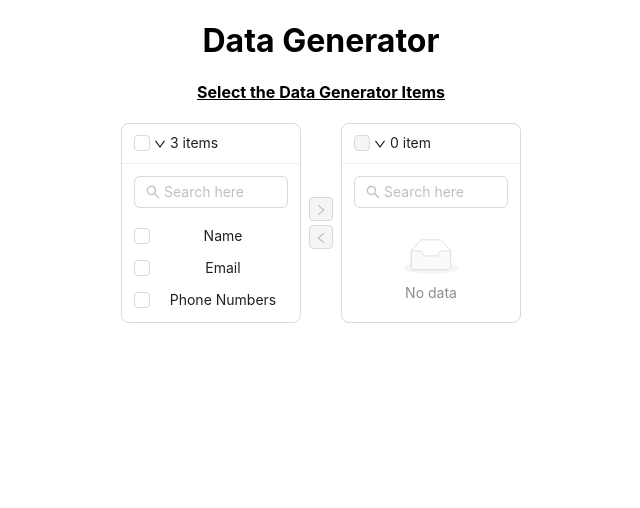
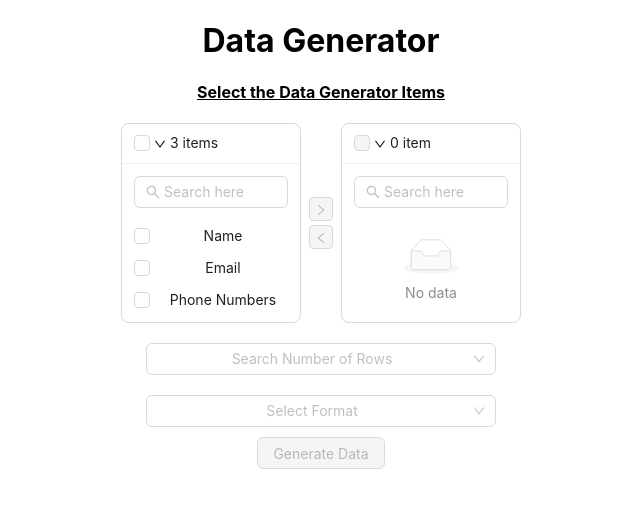
Before and after one commit to viswanath19/data-client, a React (Create React App) app: page / in a window 1280 px wide. Shown: the top 508 px of the page, without its empty margins (319-959 px from the left). Built offline with nearby package versions, Linux system fonts and the light colour scheme.

Commit message:
generate rows client

```diff
--- a/src/App.css
+++ b/src/App.css
@@ -15,6 +15,14 @@
 
 .App .selection-grid h4 {
   text-decoration: underline;
+}
+
+.selection-rows {
+  padding: 20px;
+}
+
+.generate-button {
+  padding: 10px;
 }
 
 @media (prefers-reduced-motion: no-preference) {
--- a/src/App.js
+++ b/src/App.js
@@ -1,11 +1,13 @@
 import './App.css';
-import { Transfer } from 'antd';
+import { Transfer, Select, Button } from 'antd';
 import React, {useState, useEffect} from 'react'
 
 function App() {
 
   const [mockData, setMockData] = useState([]);
   const [targetKeys, setTargetKeys] = useState([]);
+  const [rows, setRows] = useState(0);
+  const [returnFormat, setReturnFormat] = useState('');
 
   const getMock = () => {
     const tempMockData = [
@@ -49,6 +51,65 @@ function App() {
           render={(item) => item.title}
         />
       </div>
+      <div className='selection-rows'>
+        <Select
+          showSearch
+          style={{ width: 350 }}
+          placeholder="Search Number of Rows"
+          optionFilterProp="children"
+          filterOption={(input, option) => (option?.label ?? '').includes(input)}
+          filterSort={(optionA, optionB) =>
+            (optionA?.label ?? '').toLowerCase().localeCompare((optionB?.label ?? '').toLowerCase())
+          }
+          onChange={(value) => setRows(value)}
+          options={[
+            {
+              value: 50,
+              label: '50',
+            },
+            {
+              value: 100,
+              label: '100',
+            },
+            {
+              value: 150,
+              label: '150',
+            },
+            {
+              value: 200,
+              label: '200',
+            },
+            {
+              value: 250,
+              label: '250',
+            },
+          ]}
+        />
+      </div>
+      <div className='selection-return-format'>
+        <Select
+          showSearch
+          style={{ width: 350 }}
+          placeholder="Select Format"
+          optionFilterProp="children"
+          filterOption={(input, option) => (option?.label ?? '').includes(input)}
+          filterSort={(optionA, optionB) =>
+            (optionA?.label ?? '').toLowerCase().localeCompare((optionB?.label ?? '').toLowerCase())
+          }
+          onChange={(value) => setReturnFormat(value)}
+          options={[
+            {
+              value: 'HTML',
+              label: 'HTML',
+            },
+            {
+              value: 'JSON',
+              label: 'JSON',
+            }
+          ]}
+        />
+      </div>
+      <div className='generate-button'><Button type="primary" disabled={targetKeys.length === 0 || rows === 0 || returnFormat === ''}>Generate Data</Button></div>
     </div>
   );
 }
```
